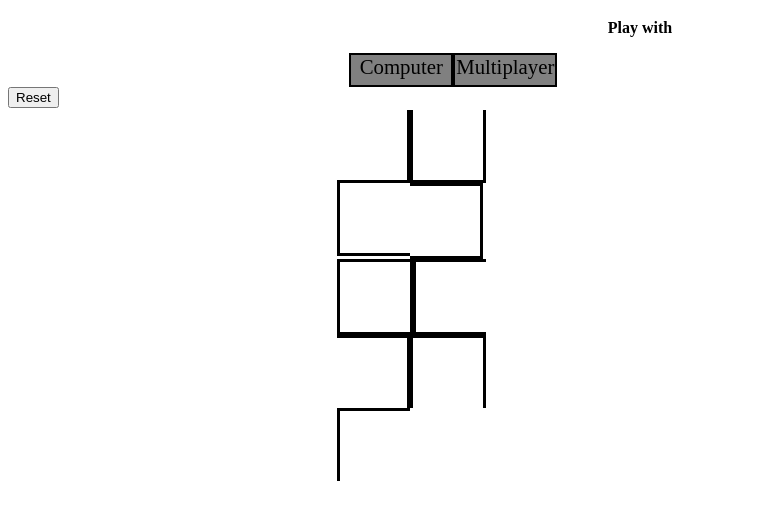
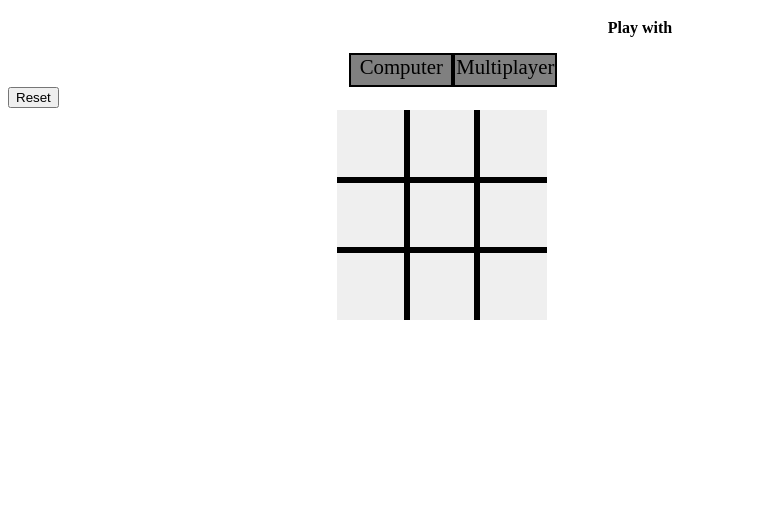
Before and after one commit to Sunny-proo/Css, a plain HTML site: page index.html in a window 1280 px wide. Shown: the part 61-580 px from the top of the page, without its empty margins (0-765 px from the left). Drawn offline with Linux system fonts and the light colour scheme.

Commit message:
Update index.html

```diff
--- a/index.html
+++ b/index.html
@@ -24,15 +24,15 @@
   <div id="fline">
     <div class="vline"></div>
   <div id="outer">
-    <div type="button" id="btn1" class="inner"><div id="butn1"></div></div>
-    <div type="button" id="btn2" class="inner"></div>
-      <div  type="button" id="btn3" class="inner"></div>
-    <div type="button" id="btn4" class="inner"><div></div></div>
-    <div type="button" id="btn5" class="inner"><div ></div></div>
-    <div type="button" id="btn6" class="inner"><div ></div></div>
-    <div type="button" id="btn7" class="inner"><div ></div></div>
-    <div type="button" id="btn8" class="inner"><div ></div></div>
-    <div type="button" id="btn9" class="inner"><div ></div></div>
+    <button id="btn1" class="inner"></button>
+    <button id="btn2" class="inner"></button>
+    <button id="btn3" class="inner"></button>
+    <button id="btn4" class="inner"></button>
+    <button id="btn5" class="inner"></button>
+    <button id="btn6" class="inner"></button>
+    <button id="btn7" class="inner"></button>
+    <button id="btn8" class="inner"></button>
+    <button id="btn9" class="inner"></button>
 
   </div>
   </div>
```
